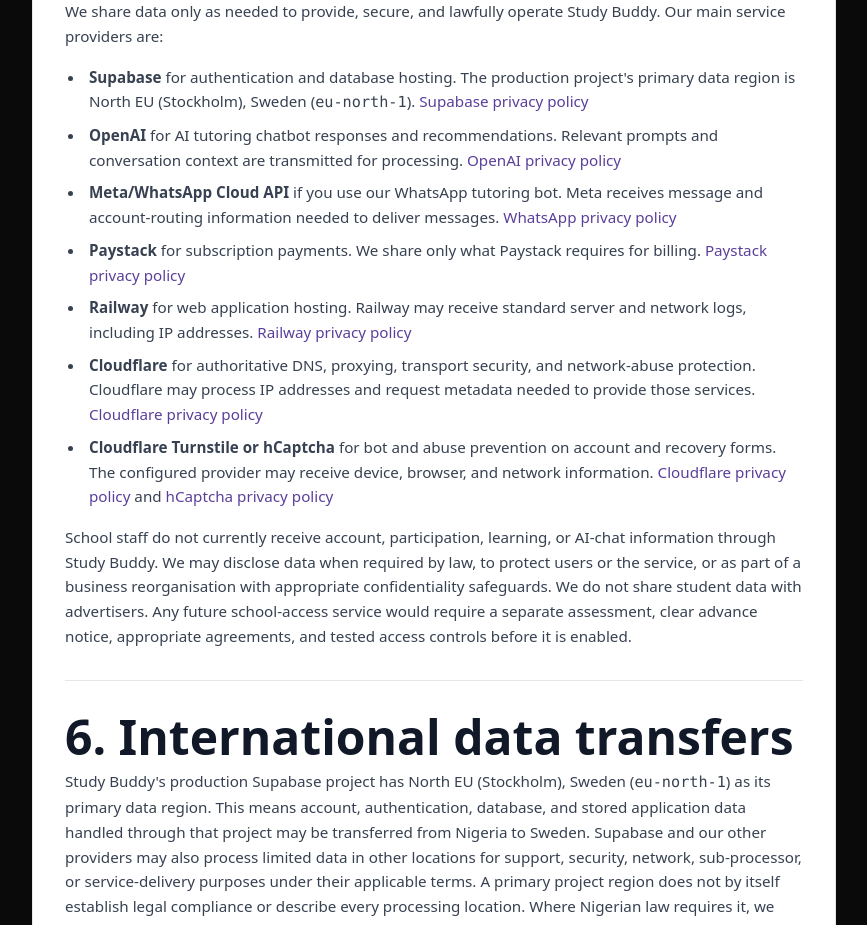
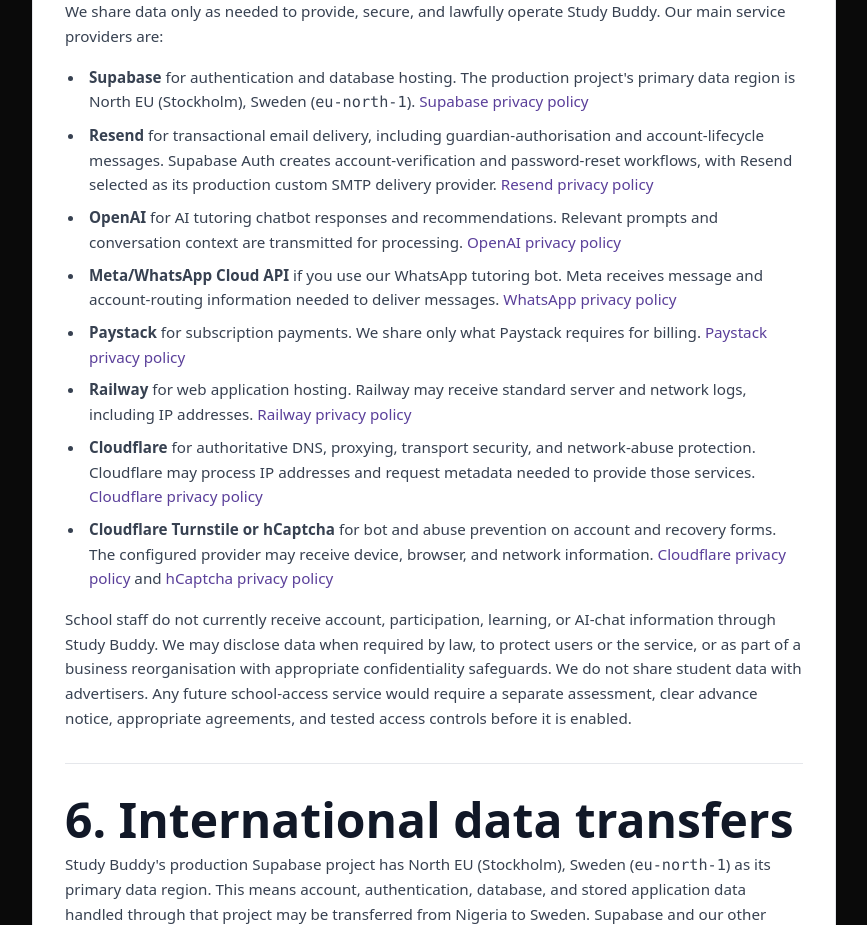
Before and after one commit to studybuddydevelopers/study-buddy-v2, a Next.js app: page /privacy-policy in a window 1280 px wide. Shown: the part 3620-4545 px from the top of the page, without its empty margins (356-1223 px from the left). Built offline with nearby package versions, Linux system fonts and the light colour scheme; no server answers.

Commit message:
feat(privacy-policy): add Resend email delivery information
Included details about Resend as the SMTP delivery provider for transactional emails.

This change enhances the privacy policy by informing users about the use of Resend for account verification and password reset workflows.

```diff
--- a/app/privacy-policy/page.tsx
+++ b/app/privacy-policy/page.tsx
@@ -426,6 +426,16 @@
                 </ExternalPolicyLink>
               </ListItem>
               <ListItem>
+                <strong>Resend</strong> for transactional email delivery,
+                including guardian-authorisation and account-lifecycle
+                messages. Supabase Auth creates account-verification and
+                password-reset workflows, with Resend selected as its production
+                custom SMTP delivery provider.{" "}
+                <ExternalPolicyLink href="https://resend.com/legal/privacy-policy">
+                  Resend privacy policy
+                </ExternalPolicyLink>
+              </ListItem>
+              <ListItem>
                 <strong>OpenAI</strong> for AI tutoring chatbot responses and
                 recommendations. Relevant prompts and conversation context are
                 transmitted for processing.{" "}
```
